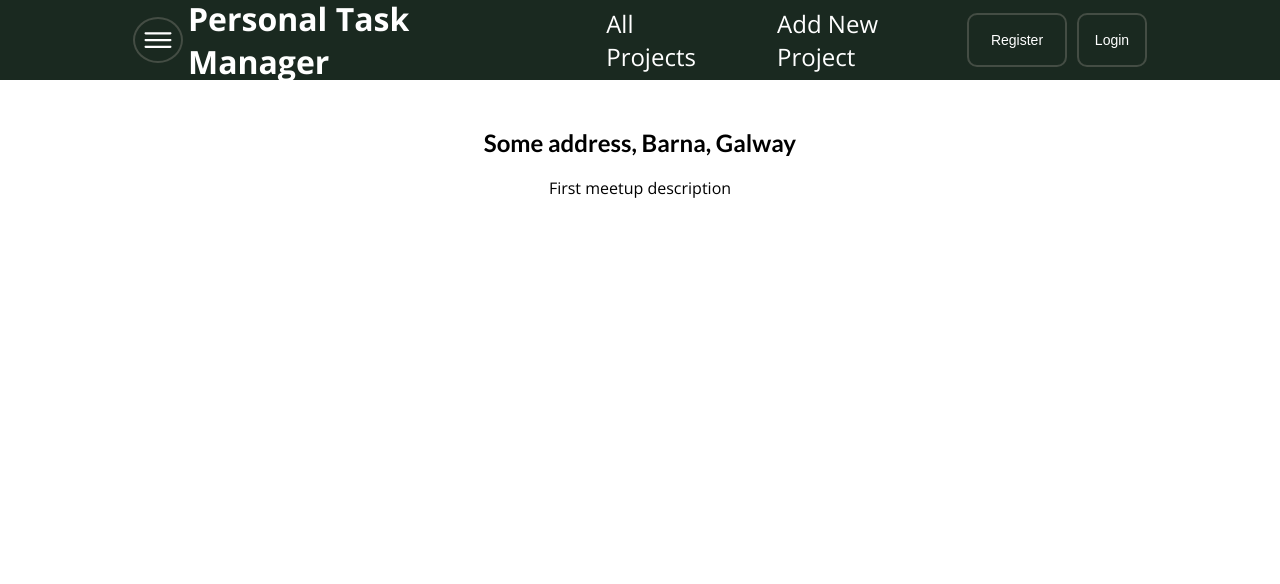
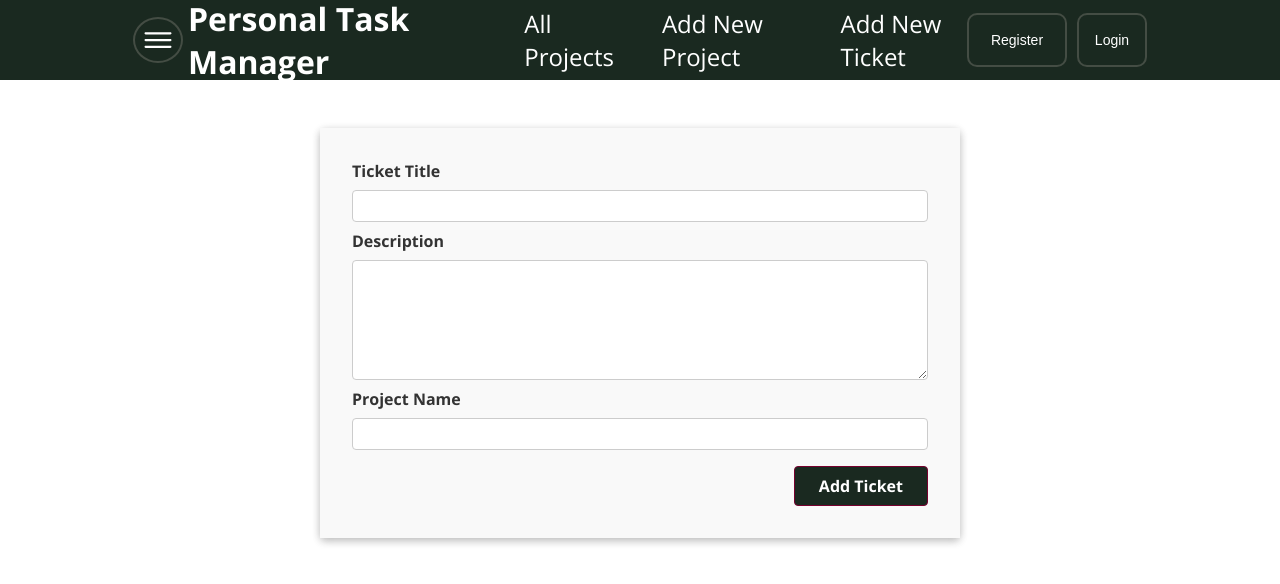
Before and after one commit to jAlbright2002/FullStackProjectJC, a Next.js app in the folder FullStackProject/: page /new-ticket in a window 1280 px wide. Shown: the top 584 px of the page. Built offline with nearby package versions, Linux system fonts and the light colour scheme.

Commit message:
Fixed page, added header

```diff
--- a/FullStackProject/components/generic/Button.js
+++ b/FullStackProject/components/generic/Button.js
@@ -3,11 +3,7 @@ import classes from "./Button.module.css"
 export default function Button(props) {
   let styleObj = { maxWidth: props.maxWidth, minWidth: props.maxWidth }
 
-  if(props.hide) { /* Move the show / hide code to the component itself: */
-    return null
-  }
-
-  return (
+return (
     <div className={classes.mainDiv} style={styleObj} onClick={() => props.onClickHandler()} >
       <div className={classes.textDiv}>
         <p className={classes.mainText}>{props.text1}</p>
--- a/FullStackProject/components/generic/HamMenu.js
+++ b/FullStackProject/components/generic/HamMenu.js
@@ -1,10 +1,10 @@
-import classes from "./HamMenu.module.css"
+import classes from "./HamMenu.module.css";
 import { IoIosMenu } from 'react-icons/io';
 
 export default function HamMenu(props) {
   return (
-    <div className={classes.mainDiv} onClick={() => props.toggleMenuHide()}>
+    <div className={classes.mainDiv} onClick={props.toggleMenuHide}>
       <span className={classes.mainSpan}><IoIosMenu /></span>
     </div>
-  )
+  );
 }
--- a/FullStackProject/components/layout/MainNavigation.js
+++ b/FullStackProject/components/layout/MainNavigation.js
@@ -17,36 +17,9 @@ function MainNavigation() {
     alert("You clicked the checkout button")
   }
 
-  let menuPopupJsx
-
-  function toggleMenuHide() {
-    if (popupToggle == true) {
-      setPopupToggle(false)
-    } else {
-      setPopupToggle(true)
-    }
-  }
-  if (popupToggle == true) {
-    menuPopupJsx = <Button text1="The Menu" maxWidth="100px" onClickHandler={() => toggleMenuHide()} />
-
-  } else {
-    menuPopupJsx = undefined
-  }
-
-  let testTest = 0;
- // setInterval(() => {testTest++; console.log(testTest)}, 1000);
-
   return (
     <header className={classes.header}>
-      {/* Original JSX logic: */}
-      {menuPopupJsx}
-      {/* Move the show / hide code to the component itself: */}
-      {/* Ternary operator alternative: */}
-      {popupToggle ? <Button text1="Ternary" text2="operator" maxWidth="100px" onClickHandler={() => toggleMenuHide()} /> : null}
-      {/* Another conditional rendering alternative: */}
-      {popupToggle && <Button text1="Another JSX" text2="alternative" maxWidth="100px" onClickHandler={() => toggleMenuHide()} />}
-
-      <HamMenu toggleMenuHide={() => toggleMenuHide()} />
+      <HamMenu/>
       <div className={classes.logo}>Personal Task Manager</div>
       <nav>
         <ul>
@@ -55,6 +28,9 @@ function MainNavigation() {
           </li>
           <li>
             <Link href='/new-project'>Add New Project</Link>
+          </li>
+          <li>
+            <Link href='/new-ticket'>Add New Ticket</Link>
           </li>
         </ul>
       </nav>
--- /dev/null
+++ b/FullStackProject/components/projects/NewTicketForm.js
@@ -0,0 +1,55 @@
+import { useRef } from 'react';
+
+import Card from '../ui/Card';
+import classes from './NewTicketForm.module.css';
+
+function NewTicketForm(props) {
+    const titleInputRef = useRef();
+    const descriptionInputRef = useRef();
+    const projectInputRef = useRef();
+
+    function submitHandler(event) {
+      event.preventDefault();
+
+      const enteredTitle = titleInputRef.current.value;
+      const enteredDescription = descriptionInputRef.current.value;
+      const enteredProject = projectInputRef.current.value;
+
+      const ticketData = {
+        title: enteredTitle,
+        description: enteredDescription,
+        project: enteredProject
+      };
+
+      props.onAddTicket(ticketData);
+    }
+
+    return (
+      <Card>
+        <form className={classes.form} onSubmit={submitHandler}>
+          <div className={classes.control}>
+            <label htmlFor='title'>Ticket Title</label>
+            <input type='text' required id='title' ref={titleInputRef} />
+          </div>
+          <div className={classes.control}>
+            <label htmlFor='description'>Description</label>
+            <textarea
+              id='description'
+              required
+              rows='5'
+              ref={descriptionInputRef}
+            ></textarea>
+          </div>
+          <div className={classes.control}>
+            <label htmlFor='project'>Project Name</label>
+            <input type='text' required id='project' ref={projectInputRef} />
+          </div>
+          <div className={classes.actions}>
+            <button>Add Ticket</button>
+          </div>
+        </form>
+      </Card>
+    );
+  }
+
+  export default NewTicketForm;
--- /dev/null
+++ b/FullStackProject/components/projects/NewTicketForm.module.css
@@ -0,0 +1,53 @@
+.form {
+    padding: 2rem;
+    margin: auto;
+    background-color: #f9f9f9;
+    box-shadow: 0 4px 8px rgba(0, 0, 0, 0.1);
+
+  }
+
+  .control {
+    margin-bottom: 0.5rem;
+  }
+
+  .control label {
+    font-size: 1rem;
+    color: #333;
+    display: block;
+    font-weight: bold;
+    margin-bottom: 0.5rem;
+  }
+
+  .control input,
+  .control textarea {
+    display: block;
+    font: inherit;
+    border-radius: 4px;
+    border: 1px solid #ccc;
+    padding: 0.25rem;
+    width: 100%;
+  }
+
+  .actions {
+    margin-top: 1rem;
+    text-align: right;
+  }
+
+  .actions button {
+    font: inherit;
+    cursor: pointer;
+    background-color:  #1a2920;
+    color: white;
+    padding: 0.5rem 1.5rem;
+    border: 1px solid #77002e;
+    border-radius: 4px;
+    font-weight: bold;
+  }
+
+  .actions button:hover{
+    background-color: #3f7d4f;
+    transform: translateY(-2px);
+  }
+  .actions button:active {
+    transform: translateY(0);
+  }
--- /dev/null
+++ b/FullStackProject/pages/api/get-tickets.js
@@ -0,0 +1,15 @@
+// /api/new-ticket
+
+async function handler(req, res) { // can be called anything you like
+    const response = await fetch('http://localhost:8000/getTickets', {
+      method: 'POST',
+      body: JSON.stringify(req.body),
+      headers: {
+        'Content-Type': 'application/json'
+      }
+    });
+    const data = await response.json();
+    res.json(data)
+  }
+
+  export default handler;
--- /dev/null
+++ b/FullStackProject/pages/api/new-ticket.js
@@ -0,0 +1,15 @@
+// /api/new-ticket
+
+async function handler(req, res) { // can be called anything you like
+    const response = await fetch('http://localhost:8000/saveTicket', {
+      method: 'POST',
+      body: JSON.stringify(req.body),
+      headers: {
+        'Content-Type': 'application/json'
+      }
+    });
+    const data = await response.json();
+    res.json(data)
+  }
+
+  export default handler;
--- /dev/null
+++ b/FullStackProject/pages/new-ticket/index.js
@@ -0,0 +1,22 @@
+// our-dimain.com/new-ticket
+import NewTicketForm from '../../components/projects/NewTicketForm'
+import { useRouter } from 'next/router';
+
+function NewTicketPage() {
+    const router = useRouter();
+    async function addTicketHandler(enteredTicketData)  {
+        const response = await fetch('/api/new-ticket', {
+            method: 'POST',
+            body: JSON.stringify(enteredTicketData),
+            headers: {
+                'Content-Type': 'application/json'
+            }
+        });
+        const data = await response.json();
+        router.push('/');
+    }
+
+    return <NewTicketForm onAddTicket={addTicketHandler} />
+}
+
+export default NewTicketPage
--- /dev/null
+++ b/package.json
@@ -0,0 +1,5 @@
+{
+  "dependencies": {
+    "@hello-pangea/dnd": "^17.0.0"
+  }
+}
```
Also changed, not shown: FullStackProject/components/pages/project/[id].js (added, +15 -0 lines), FullStackProject/components/projects/ProjectPage.js (added, +106 -0 lines), FullStackProject/components/projects/ProjectPage.module.css (added, +34 -0 lines), 2 other files (tests, documents, lock files or other folders).
